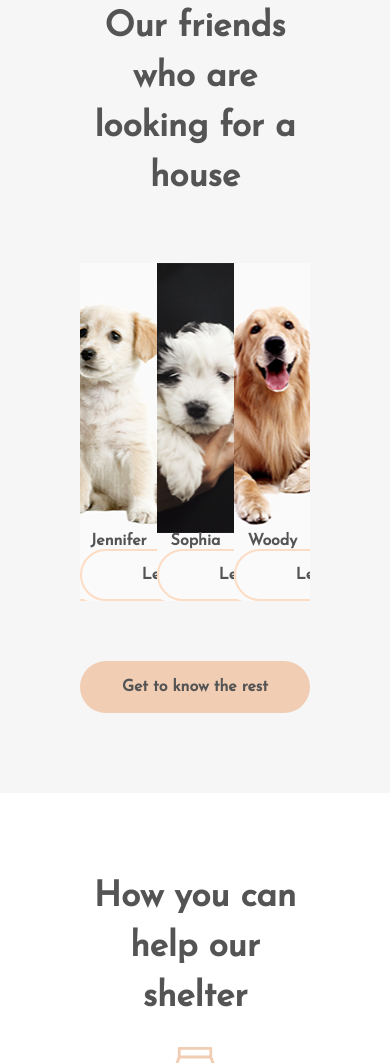
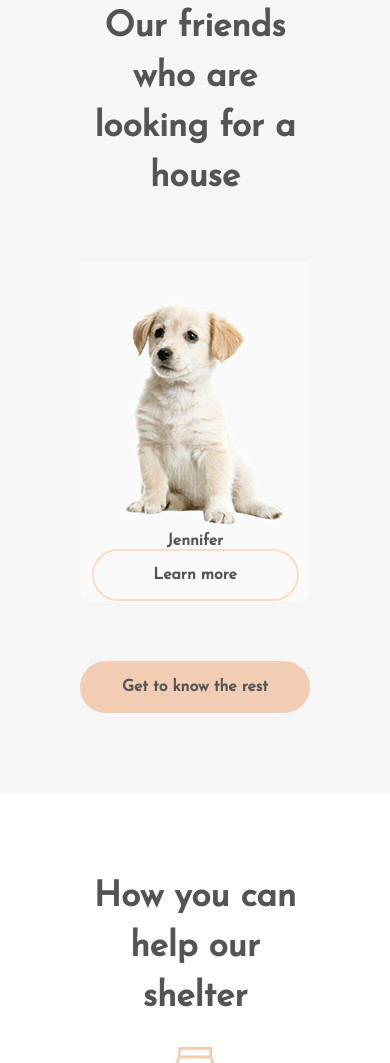
Before and after one commit to Datuchaaa/shelter, a plain HTML site: page pages/main/index.html in a window 390 px wide. Shown: the part 2414-3477 px from the top of the page. Drawn offline with nearby package versions, Linux system fonts and the light colour scheme; a web font is replaced by a local one.

Commit message:
feat: add slider style

```diff
--- a/pages/main/script.js
+++ b/pages/main/script.js
@@ -80,6 +80,17 @@ fetch('./pets.json') //path to the file with json data
                 infinite: true,
                 slidesToShow: 3,
                 slidesToScroll: 1,
+                responsive: [
+                    {
+                      breakpoint: 768,
+                      settings: {
+                        slidesToShow: 1,
+                        slidesToScroll: 1,
+                        infinite: true,
+                        // dots: true
+                      }
+                    }],
+
                 prevArrow: ' <div class="arrow left" style="background-image: url(../../assets/icons/arrow-left.png);"></div>',
                 nextArrow: '<div class="arrow right" style="background-image: url(../../assets/icons/button_arrow.png);"></div>'
               });
--- a/pages/main/style.css
+++ b/pages/main/style.css
@@ -255,6 +255,7 @@ h3{
     height: 500px;
     background-color: #FAFAFA;
     justify-content: space-around;
+
 }
 
 .X-icon{
@@ -340,12 +341,11 @@ h3{
 }
 .left{
     top: 50%;
-    left: -70px;
+    left: -54px;
 }
-.right{
+.right {
     top: 50%;
-    right: 0;
-
+    right: -54px;
 }
 .animal-info{
     display: flex;
@@ -366,6 +366,7 @@ h3{
 
 
 .animal{
+    margin: auto;
     width: 270px;
     height: 270px;
     background-position: center center;
@@ -373,12 +374,14 @@ h3{
     background-size: cover;
 }
 
+
 .name{
     color: #545454;
     font-size: medium;
     text-align: center;
 }
 .lern-more{
+    margin: auto;
     background-color: #FAFAFA;
     border: solid 2px #FDDCC4;
     transition: 0.3s ease;
@@ -619,16 +622,24 @@ h4{
 /*RESPOSNIVE*/
 
 @media(max-width:768px){
+
     .container{
         width: 100%;
+        margin: auto;
+    }
+    .lern-more{
+        margin: auto;
+    }
+    .right {
+        top: 50%;
+        right: -53px;
+    }
+    .left {
+        top: 50%;
+        left: -53px;
     }
 
-    .slider-details-wrapper{
-        width: 200px;
-    }
-    .slider-popup{
-        width: 200px;
-    }
+
     .nav-bar ul{
         width: 100%;
         height: 100%;
```
Also changed, not shown: pages/pets/style.css (+13 -0 lines).
